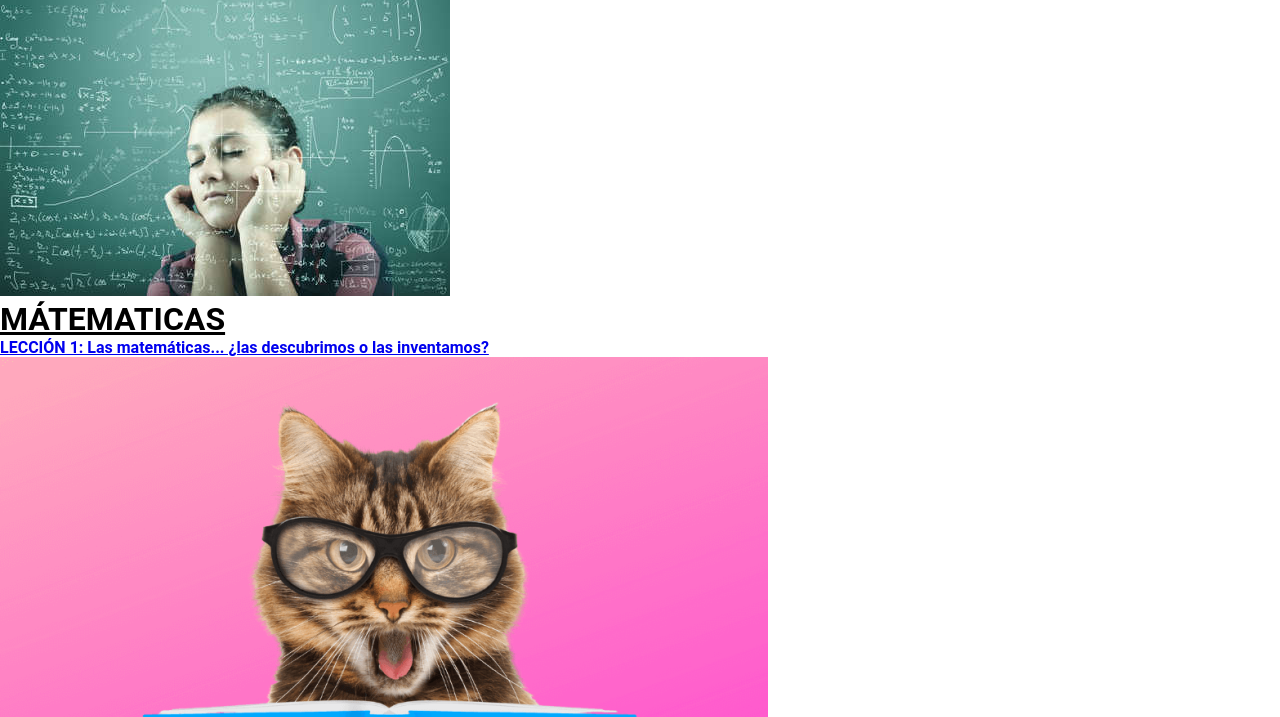
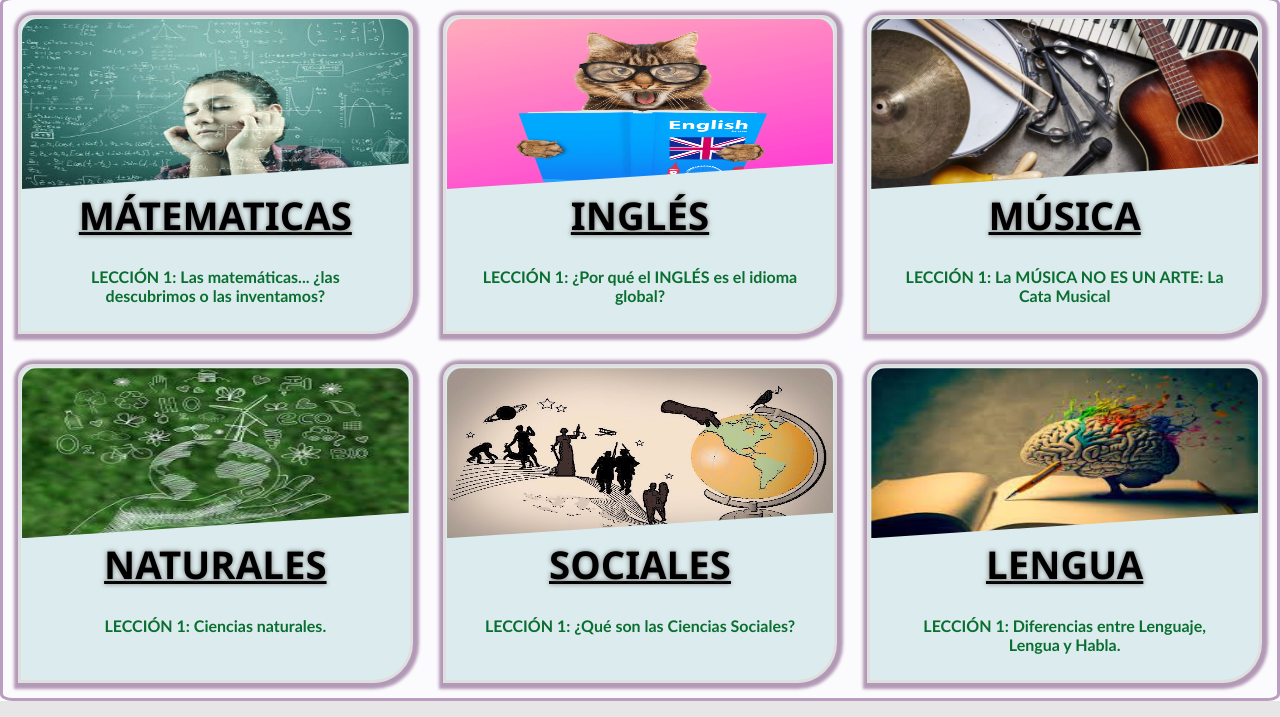
Before and after one commit to galmiron86/deivichov, a plain HTML site: page template/materias.html in a window 1280 px wide. Shown: the part 83-800 px from the top of the page. Drawn offline with Linux system fonts and the light colour scheme.

Commit message:
Update style.css

```diff
--- a/style.css
+++ b/style.css
@@ -503,3 +503,82 @@ footer .container{
         background-position: 700px 120px;
     }
 }
+
+
+
+
+
+
+
+img{
+    width: 100%;
+    height: 170px;
+    border-radius: 15px 15px 0px 0px;
+    display: block;
+    position: relative;
+    clip-path: polygon(0 0,100% 0,100% 85%,0 100%);
+
+}
+
+h3{
+    font-size: clamp(0.1em,3vw, 3em);
+    font-family: 'Segoe UI', Tahoma, Geneva, Verdana, sans-serif;
+    text-shadow: 0px 0px 5px  #706c6c;
+    display: inline-block;
+
+
+
+
+
+
+}
+
+h4{
+    text-align: center;
+    font-size: clamp(0.1em,2.02vw, 1em);
+    font-family:'Trebuchet MS', 'Lucida Sans Unicode', 'Lucida Grande', 'Lucida Sans', Arial, sans-serif;
+    color: rgb(9, 110, 48);
+    padding: 2vw;
+    display:inline-block;
+
+
+
+}
+
+
+.contenedor{
+
+    background-color: rgb(251, 250, 252);
+    border: 3px solid rgb(188, 157, 194);
+    border-radius: 1%;
+    display: grid;
+    grid-template-columns:repeat(3,1fr);
+    grid-template-rows: repeat(2, 1fr);
+    grid-template-columns: repeat(auto-fill,minmax(400px,1fr));
+}
+
+
+.cards{
+    display: grid;
+    gap: 1.75rem;
+    padding: 1px;
+    grid-gap: 40px;
+    background-color: rgb(220, 236, 238);
+    border: 3px solid rgb(224, 222, 222);
+    border-radius: 15px 15px 40px 0px;
+    overflow: hidden;
+    box-shadow: 1px 1px 3px 5px #b299b6;
+    margin: 15px 15px 15px 15px;
+    cursor: default;
+    transition: all 400ms ease;
+    display: block;
+    text-align: center;*/
+}
+
+
+
+.cards:hover{
+    box-shadow: 5px 5px 20px rgba(8, 8, 8, 0.7);
+    transform: translateY(-3%);
+
+}
```
